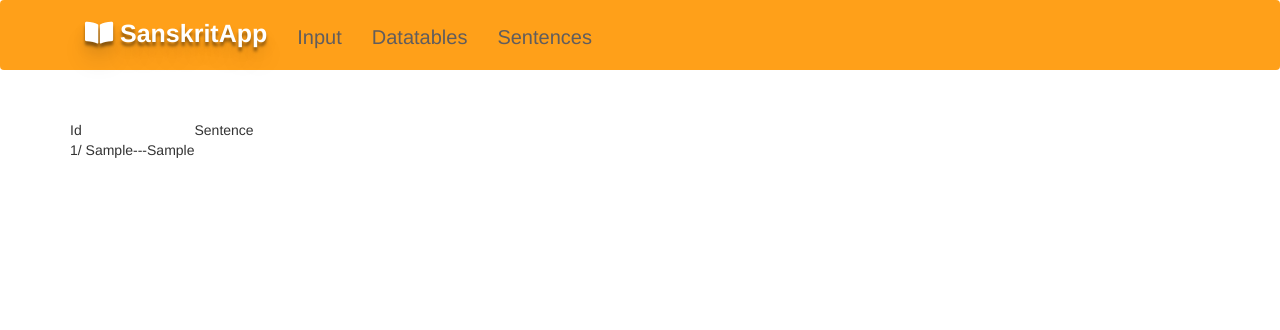
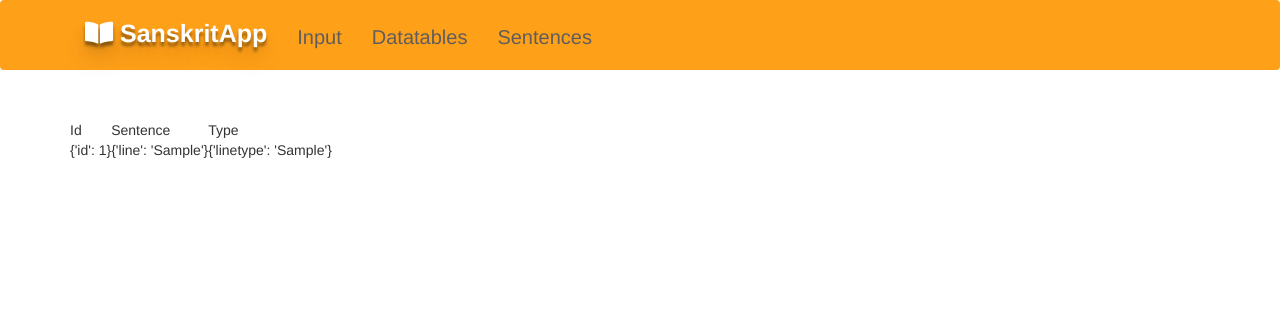
Before and after one commit to iamdsc/smart-sanskrit-annotator, a Django app: page /sentences/ in a window 1280 px wide. Shown: the top 330 px of the page. Run offline with Django 3.2, Linux system fonts and the light colour scheme; tables that the repository leaves empty hold one stand-in row (values such as "Sample post"); some libraries are stand-ins or nearby versions.

Commit message:
changes made

```diff
--- a/mysite/annotatorapp/codeforline.py
+++ b/mysite/annotatorapp/codeforline.py
@@ -384,8 +384,6 @@ def contestofwordsdata(sent_id):
     path = os.path.join(dirname, 'all_sandhi.txt')
     s = pd.read_csv(path, encoding='utf-8', sep=',')
     df_2 = pd.DataFrame(data=s)
-    # print('#############################')
-    # print(conflictslp1)
     keys = conflictslp1.keys()
     for key in keys:
         value = conflictslp1[key]
@@ -506,6 +504,5 @@ def contestofwordsdata(sent_id):
                         c2 = word_df1
                     print(c1,c2)
 
-
     context['allvar'] = context
     return context
--- a/mysite/annotatorapp/models.py
+++ b/mysite/annotatorapp/models.py
@@ -7,10 +7,12 @@ class Sentences(models.Model):
 	linetype = models.CharField(max_length=100)
 
 	def __str__(self):
-		return str(self.id) +"/ "+ self.line+"---"+self.linetype
+		return str(self.id) +"/ "+ self.line+"/"+self.linetype
 
 	class Meta:
 		db_table = "Sentences"
+
+# class Example-Sentences
 
 class linetypes(models.Model):
 	"""docstring for linetypes"""
@@ -18,7 +20,6 @@ class linetypes(models.Model):
 
 	def __str__(self):
 		return str(self.linetype)
-
 
 class Wordsinsentence(models.Model):
 	"""docstring for Wordsinsentence"""
--- a/mysite/annotatorapp/templates/annotatorapp/exsent.html
+++ b/mysite/annotatorapp/templates/annotatorapp/exsent.html
@@ -6,12 +6,15 @@
 			<tr>
 				<td>Id</td>
 				<td>Sentence</td>
+				<td>Type</td>
 			</tr>
 		</thead>
 		<tbody>
-			{%for row in tabledata%}
+			{% for i,l,t in lists %}
 			<tr>
-				<td>{{row}}</td>
+				<td>{{i}}</td>
+				<td>{{l}}</td>
+				<td>{{t}}</td>
 			</tr>
 			{%endfor%}
 		</tbody>
--- a/mysite/annotatorapp/views.py
+++ b/mysite/annotatorapp/views.py
@@ -37,8 +37,11 @@ def wordsinsentenceview(request):
     return render(request, 'annotatorapp/tables.html', {'tabledata': tabledata})
 
 def xsentenceview(request):
-	tabledata = Sentences.objects.all()
-	return render(request, 'annotatorapp/exsent.html', {'tabledata': tabledata})
+	ids = Sentences.objects.values('id')
+	lines = Sentences.objects.values('line')
+	linetypes = Sentences.objects.values('linetype')
+	lists=zip(ids,lines,linetypes)
+	return render(request, 'annotatorapp/exsent.html', {'lists':lists})
 
 # for rendering response  upon obtaining data
 def get_dragdata(request):
```
